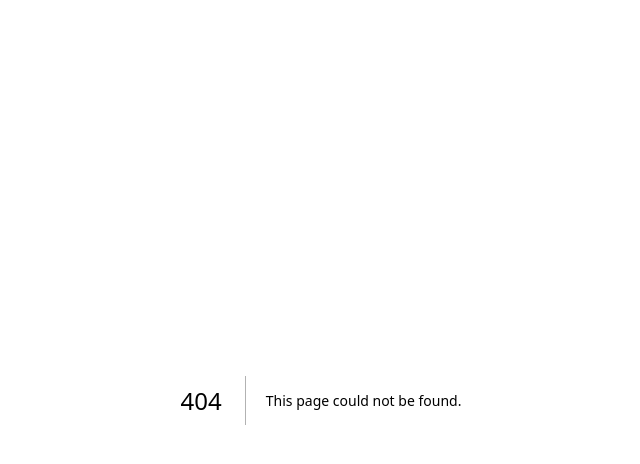
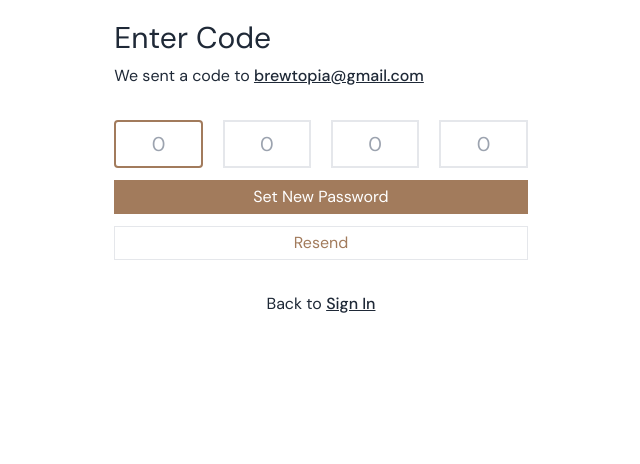
Before and after one commit to riyoneri/brewtopia-frontend, a Next.js app: page /obsidian/auth/otp in a window 1280 px wide. Before the commit this address had no page. Shown: the top 464 px of the page, without its empty margins (319-959 px from the left). Built offline with nearby package versions, Linux system fonts and the light colour scheme.

Commit message:
feat: create otp inputs page

```diff
--- /dev/null
+++ b/app/obsidian/auth/otp/page.tsx
@@ -0,0 +1,75 @@
+"use client";
+
+import Button from "@/components/button";
+import OtpInputLabel from "@/components/input-labels/otp-input-label";
+import { zodResolver } from "@hookform/resolvers/zod";
+import Link from "next/link";
+import { useEffect } from "react";
+import { useForm } from "react-hook-form";
+import { z } from "zod";
+
+const inputsSchema = z.object({
+  otp: z
+    .string({ required_error: "Enter otp code please" })
+    .min(4, "Enter valid code please"),
+});
+
+type InputsType = z.infer<typeof inputsSchema>;
+
+export default function AdminOTP() {
+  const {
+    formState: { errors, submitCount },
+    setValue,
+    handleSubmit,
+    watch,
+    trigger,
+  } = useForm<InputsType>({ resolver: zodResolver(inputsSchema) });
+
+  const otp = watch("otp");
+
+  useEffect(() => {
+    if (submitCount) trigger("otp");
+  }, [submitCount, trigger, otp]);
+
+  const onSubmit = (data: InputsType) => {
+    data;
+  };
+
+  return (
+    <form
+      className="mx-auto flex w-full flex-col gap-5 sm:w-2/3 sm:gap-8 xl:w-1/3"
+      onSubmit={handleSubmit(onSubmit)}
+    >
+      <div className="space-y-2">
+        <h1 className="text-3xl">Enter Code</h1>
+        <p>
+          We sent a code to{" "}
+          <span className="font-medium underline">brewtopia@gmail.com</span>
+        </p>
+      </div>
+
+      <div className="flex flex-col items-center gap-3">
+        <OtpInputLabel
+          title="Otp"
+          placeholder="0000"
+          error={errors.otp?.message}
+          setValue={(value: string) => setValue("otp", value)}
+        />
+
+        <Button type="submit" className="w-full">
+          Set New Password
+        </Button>
+        <Button variant="outline" className="w-full">
+          Resend
+        </Button>
+      </div>
+
+      <p className="text-center">
+        Back to{" "}
+        <Link href="./login" className="font-medium underline">
+          Sign In
+        </Link>
+      </p>
+    </form>
+  );
+}
```
